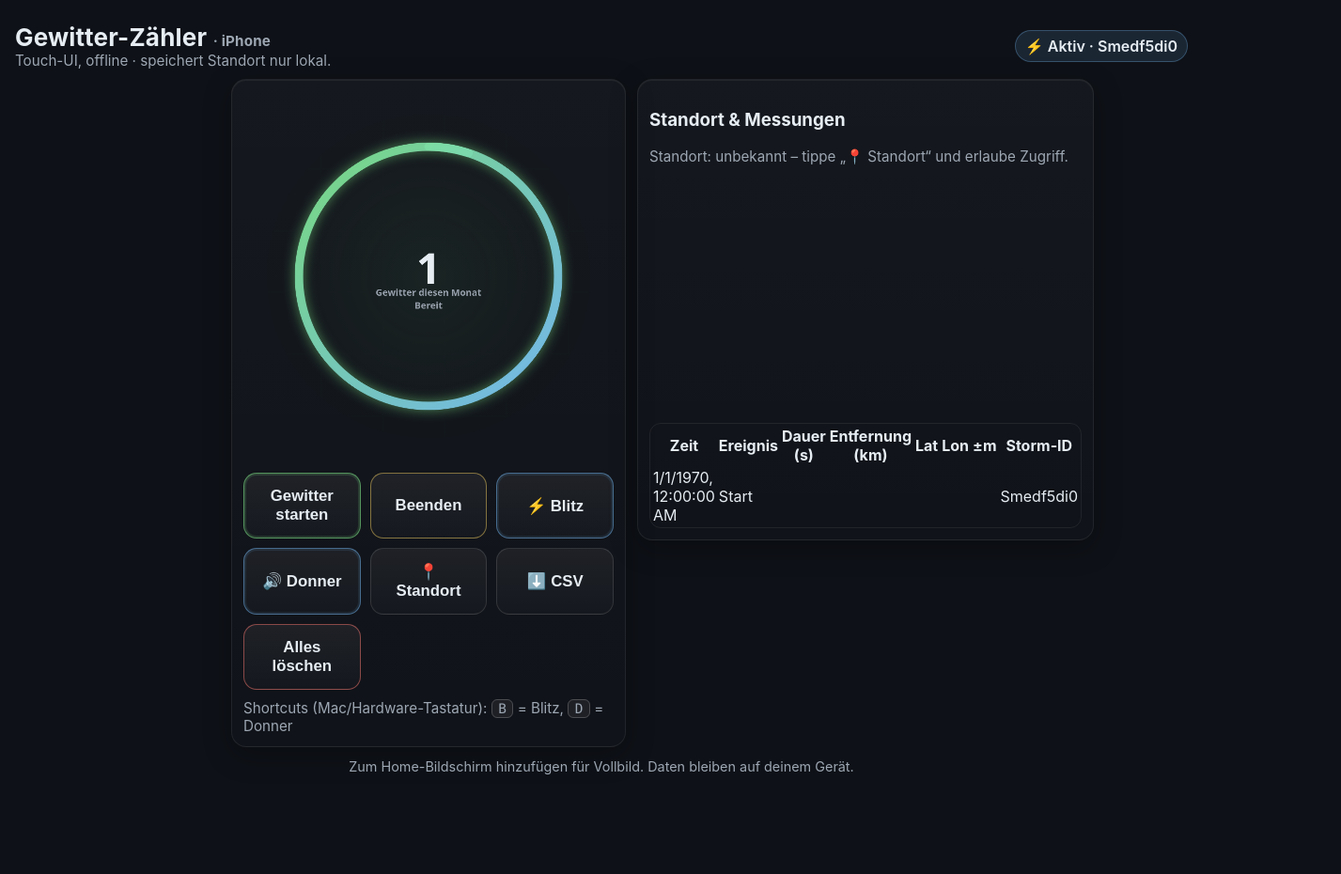
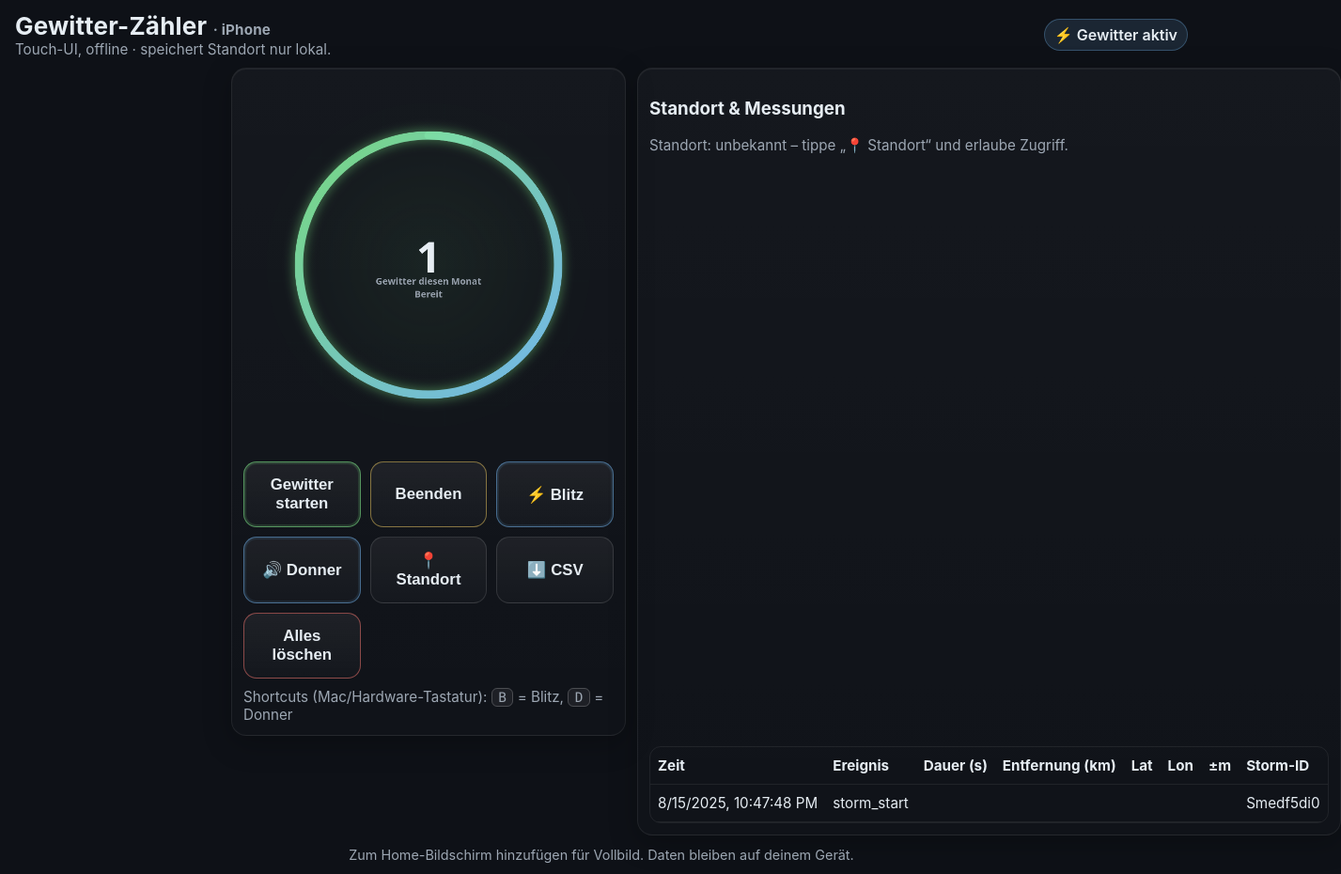
Before and after one commit to tchitop/OpenWeatherApple, a plain HTML site: page index.html in a window 1280 px wide. Both pictures are taken after a click on the button "Gewitter starten". Shown: the whole page at 94% size, 1427 px wide, since content can reach past the window. Before the commit the page ends 836 px from the top, so only its background shows below. Drawn offline with Linux system fonts and the light colour scheme.

Commit message:
Update index.html

```diff
--- a/index.html
+++ b/index.html
@@ -13,41 +13,37 @@
     --accent:#7ee787; --accent2:#79c0ff; --text:#e6edf3; --muted:#9da7b3; --warn:#f2cc60; --danger:#ff7b72;
     --safe-inset-top: env(safe-area-inset-top);
     --safe-inset-bottom: env(safe-area-inset-bottom);
+    --safe-inset-left: env(safe-area-inset-left);
+    --safe-inset-right: env(safe-area-inset-right);
   }
   *{box-sizing:border-box; -webkit-tap-highlight-color:transparent}
-  html,body{height:100%; margin:0; background:var(--bg); color:var(--text); font-family:ui-sans-serif,-apple-system,system-ui,Segoe UI,Roboto,Helvetica,Arial;
-    padding-top: calc(12px + var(--safe-inset-top));
-    padding-bottom: calc(12px + var(--safe-inset-bottom));
-  }
-  header{padding:0 16px 10px}
-  h1{margin:0; font-size: clamp(18px, 4.5vw, 26px); letter-spacing:.2px}
-  .sub{color:var(--muted); font-size:.95rem}
-  main{display:grid; gap:14px; padding:0 16px; max-width:820px; margin:0 auto}
-  .card{background: linear-gradient(180deg, rgba(255,255,255,.03), rgba(255,255,255,.01));
-    border:1px solid rgba(255,255,255,.07); border-radius:16px; padding:12px;
-    box-shadow:0 8px 30px rgba(0,0,0,.25), inset 0 1px 0 rgba(255,255,255,.06);}
-  .row{display:flex; align-items:center; gap:10px; flex-wrap:wrap}
-  .controls{display:grid; grid-template-columns: 1fr 1fr; gap:10px; margin-top:12px}
-  @media(min-width:560px){.controls{grid-template-columns: repeat(3, 1fr);}}
-  button{font-weight:700; font-size:1.05rem; padding:14px 16px; border-radius:14px; border:1px solid rgba(255,255,255,.12);
-    background:linear-gradient(180deg, rgba(255,255,255,.06), rgba(255,255,255,.02));
-    color:var(--text); cursor:pointer; touch-action:manipulation;}
-  button:active{transform: translateY(1px) scale(.995)}
-  .accent{border-color: rgba(126,231,135,.6); box-shadow: 0 0 0 2px rgba(126,231,135,.15) inset}
-  .accent2{border-color: rgba(121,192,255,.5); box-shadow: 0 0 0 2px rgba(121,192,255,.1) inset}
-  .warn{border-color: rgba(242,204,96,.5)}
-  .danger{border-color: rgba(255,123,114,.5)}
-  .pill{display:inline-flex; align-items:center; gap:8px; padding:6px 10px; border-radius:999px;
-        background:rgba(121,192,255,.12); border:1px solid rgba(121,192,255,.28); font-weight:600}
-  .muted{color:var(--muted)}
-  .kbd{font-family: ui-monospace, SFMono-Regular, Menlo, Consolas, monospace; font-size:.95em; padding:.1em .45em; border-radius:6px;
-       border:1px solid rgba(255,255,255,.2); background:rgba(255,255,255,.06)}
-  canvas{display:block; width:100%; height:auto; aspect-ratio:1/1}
-  .two-col{display:grid; gap:12px}
-  @media(min-width:900px){ .two-col{ grid-template-columns: 420px 1fr; align-items:start} }
-  .table-wrap{overflow:auto; max-height:340px; border-radius:12px; border:1px solid rgba(255,255,255,.07)}
-  footer{padding:12px 16px; text-align:center; color:var(--muted); font-size:.9rem}
-  iframe{width:100%; height:250px; border:0; border-radius:12px; margin-top:10px;}
+  html,body{height:100%; margin:0; font-family: ui-sans-serif, -apple-system, system-ui, Segoe UI, Roboto, Helvetica, Arial; color:var(--text); background:var(--bg);}
+  body{padding-top: calc(12px + var(--safe-inset-top)); padding-bottom: calc(12px + var(--safe-inset-bottom));}
+  header{padding:0 16px 10px;}
+  h1{margin:0; font-size: clamp(18px, 4.5vw, 26px); letter-spacing:.2px;}
+  .sub{color:var(--muted); font-size:.95rem;}
+  main{display:grid; gap:14px; padding:0 16px; max-width:820px; margin:0 auto;}
+  .card{background: linear-gradient(180deg, rgba(255,255,255,.03), rgba(255,255,255,.01)); border:1px solid rgba(255,255,255,.07); border-radius:16px; padding:12px; box-shadow: 0 8px 30px rgba(0,0,0,.25), inset 0 1px 0 rgba(255,255,255,.06);}
+  .row{display:flex; align-items:center; gap:10px; flex-wrap:wrap;}
+  .controls{display:grid; grid-template-columns: 1fr 1fr; gap:10px; margin-top:12px;}
+  @media (min-width: 560px){ .controls{ grid-template-columns: repeat(3, 1fr);} }
+  button{font-weight:700; font-size:1.05rem; padding:14px 16px; border-radius:14px; border:1px solid rgba(255,255,255,.12); background:linear-gradient(180deg, rgba(255,255,255,.06), rgba(255,255,255,.02)); color:var(--text); cursor:pointer; touch-action:manipulation;}
+  button:active{transform: translateY(1px) scale(.995);}
+  .accent{border-color: rgba(126,231,135,.6); box-shadow: 0 0 0 2px rgba(126,231,135,.15) inset;}
+  .accent2{border-color: rgba(121,192,255,.5); box-shadow: 0 0 0 2px rgba(121,192,255,.1) inset;}
+  .warn{border-color: rgba(242,204,96,.5);}
+  .danger{border-color: rgba(255,123,114,.5);}
+  .pill{display:inline-flex; align-items:center; gap:8px; padding:6px 10px; border-radius:999px; background:rgba(121,192,255,.12); border:1px solid rgba(121,192,255,.28); font-weight:600;}
+  .muted{color:var(--muted);}
+  .kbd{font-family: ui-monospace, SFMono-Regular, Menlo, Consolas, monospace; font-size:.95em; padding:.1em .45em; border-radius:6px; border:1px solid rgba(255,255,255,.2); background:rgba(255,255,255,.06);}
+  canvas{display:block; width:100%; height:auto; aspect-ratio:1/1;}
+  .two-col{display:grid; gap:12px;}
+  @media (min-width: 900px){ .two-col{ grid-template-columns: 420px 1fr; align-items:start} }
+  table{width:100%; border-collapse:collapse; font-size:.95rem;}
+  th,td{padding:10px 8px; border-bottom:1px solid rgba(255,255,255,.07); text-align:left; white-space:nowrap;}
+  .table-wrap{overflow:auto; max-height:340px; border-radius:12px; border:1px solid rgba(255,255,255,.07);}
+  footer{padding:12px 16px; text-align:center; color:var(--muted); font-size:.9rem;}
+  .toast{position:fixed; left:50%; transform:translateX(-50%); bottom: calc(20px + var(--safe-inset-bottom)); background:#1b2230; border:1px solid rgba(255,255,255,.12); border-radius:12px; padding:10px 14px; font-weight:600; z-index:9999;}
 </style>
 </head>
 <body>
@@ -65,9 +61,9 @@
       <div class="controls">
         <button id="start" class="accent">Gewitter starten</button>
         <button id="end" class="warn">Beenden</button>
-    <button id="flash" class="accent2">⚡ Blitz</button>
-    <button id="thunder" class="accent2">🔊 Donner</button>
-    <button id="loc">📍 Standort</button>
+        <button id="flash" class="accent2" title="Bei Blitz tippen">⚡ Blitz</button>
+        <button id="thunder" class="accent2" title="Bei Donner tippen">🔊 Donner</button>
+        <button id="loc" title="Standort aktualisieren">📍 Standort</button>
         <button id="export">⬇️ CSV</button>
         <button id="reset" class="danger">Alles löschen</button>
       </div>
@@ -79,12 +75,29 @@
     <section class="card">
       <h3>Standort & Messungen</h3>
       <div id="locLine" class="sub">Standort: unbekannt – tippe „📍 Standort“ und erlaube Zugriff.</div>
-  <iframe id="radar" src=""></iframe>
+
+      <!-- Große Radar-Karte -->
+      <iframe id="radar" src="" style="width:100%; height:350px; border:0; border-radius:12px;"></iframe>
+
+      <!-- Thunderstorm Karte -->
+      <iframe id="thunderMap" src="" style="width:100%; height:250px; border:0; border-radius:12px; margin-top:12px;"></iframe>
+
+      <!-- Wetter -->
       <div id="weather" class="sub" style="margin-top:10px"></div>
-  <div class="table-wrap">
+
+      <div class="table-wrap" style="margin-top:10px">
         <table>
           <thead>
-        <tr><th>Zeit</th><th>Ereignis</th><th>Dauer (s)</th><th>Entfernung (km)</th><th>Lat</th><th>Lon</th><th>±m</th><th>Storm-ID</th></tr>
+            <tr>
+              <th>Zeit</th>
+              <th>Ereignis</th>
+              <th>Dauer (s)</th>
+              <th>Entfernung (km)</th>
+              <th>Lat</th>
+              <th>Lon</th>
+              <th>±m</th>
+              <th>Storm-ID</th>
+            </tr>
           </thead>
           <tbody id="log"></tbody>
         </table>
@@ -94,47 +107,48 @@
 
   <footer>Zum Home-Bildschirm hinzufügen für Vollbild. Daten bleiben auf deinem Gerät.</footer>
 
+  <div id="toast" class="toast" style="display:none"></div>
+
 <script>
-(() => {
+(function(){
+  const DPR = Math.max(1, window.devicePixelRatio || 1);
   const W = 800, H = 800;
   const canvas = document.getElementById('dial');
   const ctx = canvas.getContext('2d');
+  canvas.width = W * DPR; canvas.height = H * DPR; ctx.scale(DPR, DPR);
 
-let state = {
-  stormsThisMonth:0,
-  activeStormId:null,
-  measurements:[],
-  pendingFlashAt:null,
-  location:{lat:null,lon:null,acc:null,t:null},
-  lastSaved:null
-};
+  const STORAGE_KEY = "gewitter-counter-iphone-v1";
 
-const STORAGE_KEY="gewitter-counter-iphone-v2";
-try{ const raw=localStorage.getItem(STORAGE_KEY); if(raw) state=JSON.parse(raw);}catch(e){}
+  let state = {stormsThisMonth:0, activeStormId:null, measurements:[], pendingFlashAt:null, location:{lat:null,lon:null,acc:null,t:null}, lastSaved:null};
+  try{ const raw = localStorage.getItem(STORAGE_KEY); if(raw) state=JSON.parse(raw); }catch(e){}
+  const save = ()=>{ state.lastSaved=Date.now(); localStorage.setItem(STORAGE_KEY, JSON.stringify(state)); render(); };
 
-const save=()=>{state.lastSaved=Date.now();localStorage.setItem(STORAGE_KEY,JSON.stringify(state));render();};
+  const badge = document.getElementById('badge');
+  const startBtn = document.getElementById('start');
+  const endBtn = document.getElementById('end');
+  const flashBtn = document.getElementById('flash');
+  const thunderBtn = document.getElementById('thunder');
+  const exportBtn = document.getElementById('export');
+  const resetBtn = document.getElementById('reset');
+  const locBtn = document.getElementById('loc');
+  const stats = document.getElementById('stats');
+  const logBody = document.getElementById('log');
+  const locLine = document.getElementById('locLine');
+  const toast = document.getElementById('toast');
+  const radar = document.getElementById('radar');
+  const thunderMap = document.getElementById('thunderMap');
+  const weatherDiv = document.getElementById('weather');
 
-const badge=document.getElementById('badge');
-const startBtn=document.getElementById('start');
-const endBtn=document.getElementById('end');
-const flashBtn=document.getElementById('flash');
-const thunderBtn=document.getElementById('thunder');
-const exportBtn=document.getElementById('export');
-const resetBtn=document.getElementById('reset');
-const locBtn=document.getElementById('loc');
-const stats=document.getElementById('stats');
-const logBody=document.getElementById('log');
-const locLine=document.getElementById('locLine');
-const radar=document.getElementById('radar');
-const weatherDiv=document.getElementById('weather');
+  const round2=x=>Math.round(x*100)/100;
+  const fmtTime=t=>new Date(t).toLocaleString();
+  function showToast(text){ toast.textContent=text; toast.style.display="block"; setTimeout(()=>toast.style.display="none",1600); }
 
-// Canvas
-const anim={shown:0};
+  const anim = {shown:0};
   function draw(){
     const cx=W/2,cy=H/2,r=280;
     ctx.clearRect(0,0,W,H);
     ctx.beginPath();
-  const grad=ctx.createRadialGradient(cx,cy,0,cx,cy,r*1.1);
+    const grad = ctx.createRadialGradient(cx,cy,0,cx,cy,r*1.1);
     grad.addColorStop(0,"rgba(126,231,135,.07)");
     grad.addColorStop(1,"rgba(126,231,135,.01)");
     ctx.fillStyle=grad; ctx.arc(cx,cy,r*1.25,0,Math.PI*2); ctx.fill();
@@ -143,94 +157,70 @@
     ctx.beginPath(); ctx.arc(cx,cy,r,0,Math.PI*2); ctx.stroke();
 
     const maxVisual=20;
-  const frac=Math.min(1,(anim.shown % (maxVisual+1))/maxVisual);
+    const frac=Math.min(1,(anim.shown%(maxVisual+1))/maxVisual);
     const ringGrad=ctx.createLinearGradient(cx-r,cy-r,cx+r,cy+r);
     ringGrad.addColorStop(0,"rgba(126,231,135,.9)");
     ringGrad.addColorStop(1,"rgba(121,192,255,.9)");
     ctx.strokeStyle=ringGrad; ctx.lineCap="round";
     ctx.beginPath(); ctx.arc(cx,cy,r,-Math.PI/2,-Math.PI/2+frac*Math.PI*2); ctx.stroke();
 
-  if(state.activeStormId){
-    ctx.shadowColor="rgba(126,231,135,.6)"; ctx.shadowBlur=24;
-    ctx.beginPath(); ctx.arc(cx,cy,r,0,Math.PI*2); ctx.stroke();
-    ctx.shadowBlur=0;
-  }
+    if(state.activeStormId){ ctx.shadowColor="rgba(126,231,135,.6)"; ctx.shadowBlur=24; ctx.beginPath(); ctx.arc(cx,cy,r,0,Math.PI*2); ctx.stroke(); ctx.shadowBlur=0; }
 
     ctx.fillStyle="#e6edf3"; ctx.textAlign="center"; ctx.textBaseline="middle";
-  ctx.font="700 92px system-ui,-apple-system,Segoe UI,Roboto";
-  ctx.fillText(String(state.stormsThisMonth),cx,cy-10);
+    ctx.font="700 92px system-ui,-apple-system,Segoe UI,Roboto"; ctx.fillText(String(state.stormsThisMonth),cx,cy-10);
     ctx.font="600 20px system-ui,-apple-system,Segoe UI,Roboto";
-  const hint=state.pendingFlashAt ? "Zähle bis Donner …" : (state.activeStormId ? "Bereit":"Keine Session");
-  ctx.fillStyle=state.pendingFlashAt ? "rgba(242,204,96,.95)":"rgba(157,167,179,.95)";
+    const hint=state.pendingFlashAt?"Zähle bis Donner …":(state.activeStormId?"Bereit":"Keine Session");
+    ctx.fillStyle=state.pendingFlashAt?"rgba(242,204,96,.95)":"rgba(157,167,179,.95)";
     ctx.fillText("Gewitter diesen Monat",cx,cy+36);
     ctx.fillText(hint,cx,cy+64);
   }
-function animate(){anim.shown+=(state.stormsThisMonth-anim.shown)*0.15;draw();requestAnimationFrame(animate);}
+  function animate(){ const target=state.stormsThisMonth; anim.shown+=(target-anim.shown)*0.15; if(Math.abs(target-anim.shown)<0.01) anim.shown=target; draw(); requestAnimationFrame(animate); }
   animate();
 
-// Standort
-function updateLocLine(){
-  if(!state.location.lat){locLine.textContent="Standort: unbekannt – tippe „📍 Standort“ und erlaube Zugriff."; return;}
-  const {lat,lon,acc,t}=state.location;
-  locLine.textContent=`Standort: ${lat.toFixed(2)}°, ${lon.toFixed(2)}° (±${acc ?? "?"} m) · ${t?new Date(t).toLocaleTimeString():""}`;
-  radar.src=`https://embed.windy.com/embed2.html?lat=${lat}&lon=${lon}&detailLat=${lat}&detailLon=${lon}&width=650&height=250&zoom=5&level=surface&overlay=lightning&menu=&message=true&marker=true&calendar=now&pressure=false&type=map&location=coordinates&detail=true&metricWind=km%2Fh&metricTemp=%C2%B0C&radarRange=-1`;
-  fetch(`https://wttr.in/${lat},${lon}?format=%C+%t+%w+%h&lang=de`).then(r=>r.text()).then(t=>{weatherDiv.textContent=t;});
-}
+  let watchId=null;
   function requestLocation(){
-  if(!('geolocation' in navigator)){alert("Kein Geolocation-Support"); return;}
-  navigator.geolocation.getCurrentPosition(pos=>{
+    if(!('geolocation' in navigator)){ showToast("Kein Geolocation-Support"); return; }
+    if(watchId!=null) navigator.geolocation.clearWatch(watchId);
+    watchId=navigator.geolocation.watchPosition(pos=>{
       const {latitude,longitude,accuracy}=pos.coords;
       state.location={lat:latitude,lon:longitude,acc:Math.round(accuracy),t:Date.now()};
       save(); updateLocLine();
-  },err=>{alert(err.message||"Fehler beim Standort");});
+    },err=>{ console.warn(err); showToast(err.message || "Standortfehler"); updateLocLine(); }, {enableHighAccuracy:true,maximumAge:15000,timeout:15000});
+    showToast("Standort wird aktualisiert …");
   }
-locBtn.addEventListener('click',requestLocation);
 
-// Gewitter-Logik
-function currentLocFields(){return state.location;}
-function startStorm(){if(state.activeStormId) return; const id="S"+Date.now().toString(36); state.activeStormId=id; state.stormsThisMonth+=1; state.measurements.unshift({t:Date.now(),type:"storm_start",stormId:id,...currentLocFields()}); save();}
-function endStorm(){if(!state.activeStormId) return; state.measurements.unshift({t:Date.now(),type:"storm_end",stormId:state.activeStormId,...currentLocFields()}); state.activeStormId=null; state.pendingFlashAt=null; save();}
-function flash(){if(!state.activeStormId) startStorm(); state.pendingFlashAt=Date.now(); state.measurements.unshift({t:state.pendingFlashAt,type:"flash",stormId:state.activeStormId,...currentLocFields()}); save();}
-function thunder(){if(!state.pendingFlashAt) return; const t=Date.now(); const deltaSec=(t-state.pendingFlashAt)/1000; const km=deltaSec/3; state.measurements.unshift({t,type:"thunder",deltaSec:deltaSec.toFixed(2),km:km.toFixed(2),stormId:state.activeStormId,...currentLocFields()}); state.pendingFlashAt=null; save();}
+  function updateLocLine(){
+    if(!state.location.lat){ locLine.textContent="Standort: unbekannt – tippe „📍 Standort“ und erlaube Zugriff."; return; }
+    const {lat,lon,acc,t}=state.location;
+    locLine.textContent=`Standort: ${round2(lat)}°, ${round2(lon)}° (±${acc ?? "?"} m) · ${t?new Date(t).toLocaleTimeString():""}`;
+    radar.src=`https://embed.windy.com/embed2.html?lat=${lat}&lon=${lon}&detailLat=${lat}&detailLon=${lon}&width=650&height=350&zoom=5&level=surface&overlay=lightning&menu=&message=true&marker=true&calendar=now&pressure=false&type=map&location=coordinates&detail=true&metricWind=km%2Fh&metricTemp=%C2%B0C&radarRange=-1`;
+    thunderMap.src=`https://embed.windy.com/embed2.html?lat=${lat}&lon=${lon}&width=650&height=250&zoom=5&level=surface&overlay=thunder&menu=&message=true&marker=true&calendar=now&type=map&location=coordinates`;
+    fetch(`https://wttr.in/${lat},${lon}?format=%C+%t+%w+%h&lang=de`).then(r=>r.text()).then(t=>{weatherDiv.textContent=t;});
+  }
 
-// Events
+  function currentLocFields(){ const {lat,lon,acc}=state.location||{}; return {lat,lon,acc}; }
+  function startStorm(){ if(state.activeStormId) return; const id="S"+Date.now().toString(36); state.activeStormId=id; state.stormsThisMonth+=1; state.measurements.unshift({t:Date.now(),type:"storm_start",stormId:id,...currentLocFields()}); save(); showToast("Session gestartet"); }
+  function endStorm(){ if(!state.activeStormId) return; state.measurements.unshift({t:Date.now(),type:"storm_end",stormId:state.activeStormId,...currentLocFields()}); state.activeStormId=null; state.pendingFlashAt=null; save(); showToast("Session beendet"); }
+  function flash(){ if(!state.activeStormId) startStorm(); state.pendingFlashAt=Date.now(); state.measurements.unshift({t:state.pendingFlashAt,type:"flash",stormId:state.activeStormId,...currentLocFields()}); save(); }
+  function thunder(){ if(!state.pendingFlashAt) return; const t=Date.now(); const deltaSec=(t-state.pendingFlashAt)/1000; const km=deltaSec/3; state.measurements.unshift({t,type:"thunder",deltaSec:round2(deltaSec),km:round2(km),stormId:state.activeStormId,...currentLocFields()}); state.pendingFlashAt=null; save(); }
+
   startBtn.addEventListener('click',startStorm);
   endBtn.addEventListener('click',endStorm);
   flashBtn.addEventListener('click',flash);
   thunderBtn.addEventListener('click',thunder);
   exportBtn.addEventListener('click',()=>{
     const rows=[["Zeit","Ereignis","Dauer (s)","Entfernung (km)","Lat","Lon","±m","Storm-ID"]];
-  state.measurements.slice().reverse().forEach(m=>rows.push([new Date(m.t).toLocaleString(),m.type==='flash'?'Blitz':(m.type==='thunder'?'Donner':(m.type==='storm_start'?'Start':'Ende')),m.deltaSec??"",m.km??"",m.lat??"",m.lon??"",m.acc??"",m.stormId??""]));
-  const blob=new Blob([rows.map(r=>r.map(x=>`"${x}"`).join(",")).join("\n")],{type:"text/csv;charset=utf-8;"});
-  const a=document.createElement('a'); a.href=URL.createObjectURL(blob); a.download="gewitter_messungen.csv"; a.click(); URL.revokeObjectURL(a.href);
+    state.measurements.slice().reverse().forEach(m=>rows.push([fmtTime(m.t), m.type==="flash"?"Blitz":(m.type==="thunder"?"Donner":(m.type==="storm_start"?"Start":"Ende")), m.deltaSec??"", m.km??"", m.lat??"", m.lon??"", m.acc??"", m.stormId??""]));
+    const csv=rows.map(r=>r.map(x=>`"${String(x).replace(/"/g,'""')}"`).join(",")).join("\n");
+    const blob=new Blob([csv],{type:"text/csv;charset=utf-8;"}); const a=document.createElement('a'); a.href=URL.createObjectURL(blob); a.download="gewitter_messungen.csv"; a.click(); URL.revokeObjectURL(a.href);
   });
-resetBtn.addEventListener('click',()=>{if(confirm("Wirklich alle Daten löschen?")){state={stormsThisMonth:0,activeStormId:null,measurements:[],pendingFlashAt:null,location:{lat:null,lon:null,acc:null,t:null},lastSaved:null}; save();}});
+  resetBtn.addEventListener('click',()=>{ if(!confirm("Wirklich alle Daten löschen?")) return; state={stormsThisMonth:0,activeStormId:null,measurements:[],pendingFlashAt:null,location:{lat:null,lon:null,acc:null,t:null},lastSaved:null}; save(); showToast("Alle Daten gelöscht"); });
+  locBtn.addEventListener('click',requestLocation);
 
-window.addEventListener('keydown',e=>{if(['INPUT','TEXTAREA'].includes(e.target.tagName)) return; const k=e.key.toLowerCase(); if(k==='b') flash(); if(k==='d') thunder();});
+  document.addEventListener('keydown',e=>{ if(e.target.tagName==="INPUT"||e.target.tagName==="TEXTAREA") return; if(e.key.toLowerCase()==="b") flash(); if(e.key.toLowerCase()==="d") thunder(); });
 
-// Tabelle rendern
-function render(){
-  badge.textContent=state.activeStormId?("⚡ Aktiv · "+state.activeStormId):"⚡ Kein aktives Gewitter";
-  logBody.innerHTML="";
-  state.measurements.forEach(m=>{
-    const tr=document.createElement('tr');
-    const td=v=>{const c=document.createElement('td'); c.textContent=v; return c;};
-    tr.appendChild(td(new Date(m.t).toLocaleString()));
-    tr.appendChild(td(m.type==='flash'?'Blitz':(m.type==='thunder'?'Donner':(m.type==='storm_start'?'Start':'Ende'))));
-    tr.appendChild(td(m.deltaSec??""));
-    tr.appendChild(td(m.km??""));
-    tr.appendChild(td(m.lat!=null?m.lat.toFixed(2):""));
-    tr.appendChild(td(m.lon!=null?m.lon.toFixed(2):""));
-    tr.appendChild(td(m.acc??""));
-    tr.appendChild(td(m.stormId??""));
-    logBody.appendChild(tr);
-  });
-}
-setInterval(render,1000);
-
-// Auto-Standort beim Laden
-setTimeout(requestLocation,500);
-
+  function render(){ logBody.innerHTML=""; state.measurements.forEach(m=>{ const tr=document.createElement("tr"); tr.innerHTML=`<td>${fmtTime(m.t)}</td><td>${m.type}</td><td>${m.deltaSec??""}</td><td>${m.km??""}</td><td>${m.lat??""}</td><td>${m.lon??""}</td><td>${m.acc??""}</td><td>${m.stormId??""}</td>`; logBody.appendChild(tr); }); badge.textContent=state.activeStormId?"⚡ Gewitter aktiv":"⚡ Kein aktives Gewitter"; updateLocLine(); }
+  render();
 })();
 </script>
 </body>
```
Lines whose indentation alone changed are shown as unchanged.
